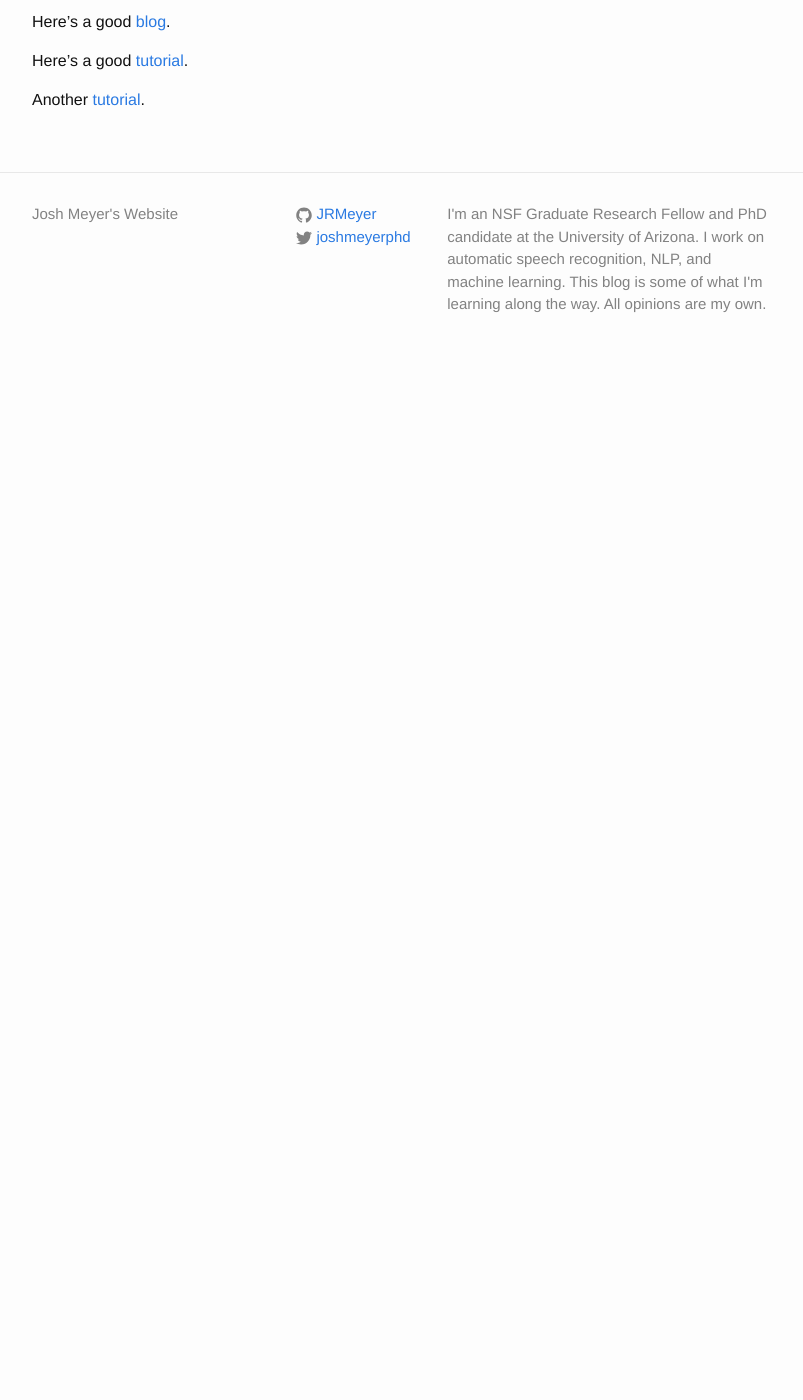
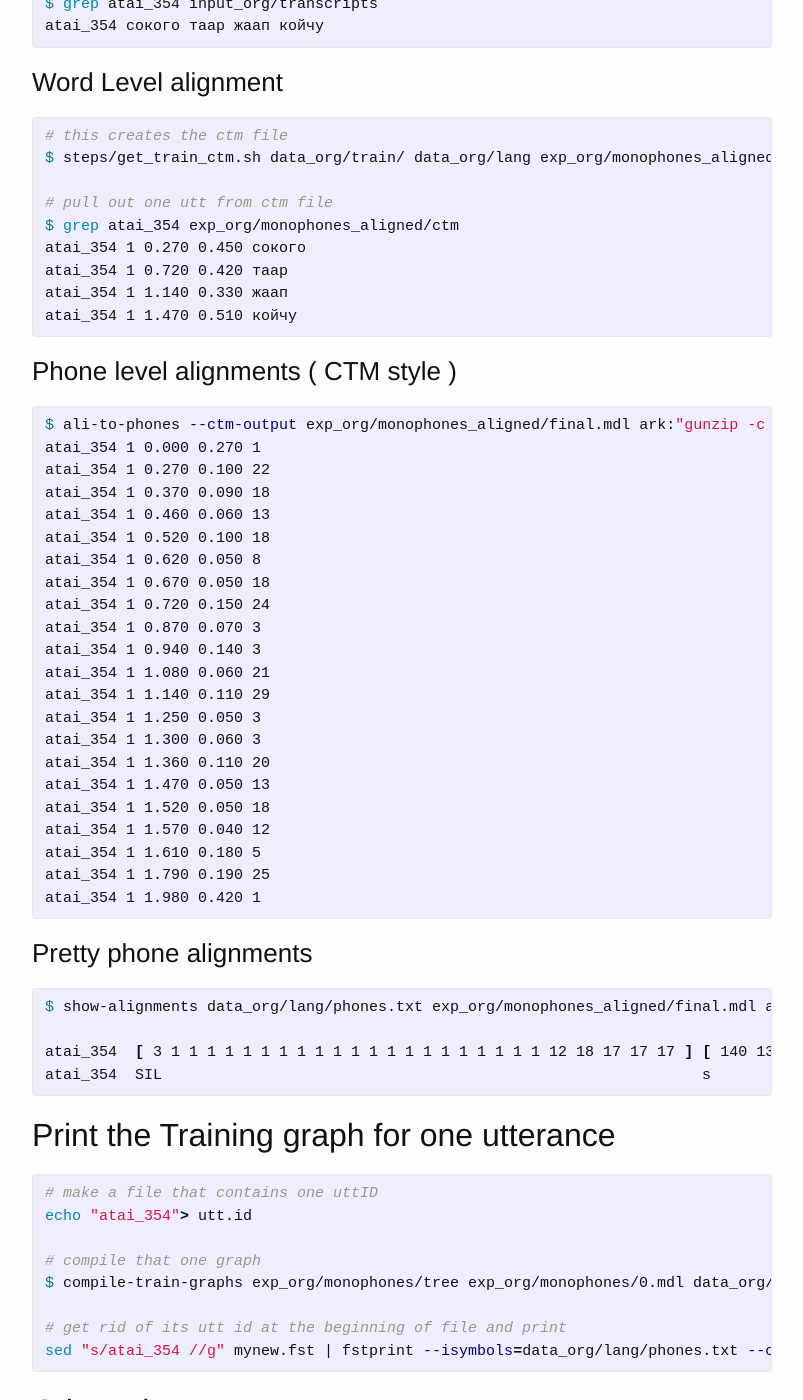
Before and after one commit to JRMeyer/jrmeyer.github.io, a Jekyll site: the page built from _posts/2016-02-26-Kaldi-notes.markdown, in a window 1280 px wide and 1400 px high, scrolled down 8259 px. Shown: the whole window, without its empty margins (238-1041 px from the left). Built offline with Jekyll 4.4.1, drawn with Linux system fonts in a browser that asks for light colours; formulas are drawn with MathJax 3; comment, search, counter and statistics services are not loaded; before the commit the page ends 8635 px from its top, so only the background shows below that; some of the changed text lies outside the part shown.

Commit message:
more notes on alignments

```diff
--- a/_posts/2016-02-26-Kaldi-notes.markdown
+++ b/_posts/2016-02-26-Kaldi-notes.markdown
@@ -315,6 +315,95 @@ sed "s/17385-0003 //g" exp_chv/monophones/test.fst | ../../../tools/openfst-1.6.
 
 
 
+### Choose one training utt
+
+{% highlight bash %}
+
+# working with a reletively short utterance, look at its transcription
+$ grep atai_354 input_org/transcripts
+atai_354 сокого таар жаап койчу
+
+{% endhighlight %}
+
+
+### Word Level alignment
+
+{% highlight bash %}
+
+# this creates the ctm file
+$ steps/get_train_ctm.sh data_org/train/ data_org/lang exp_org/monophones_aligned/
+
+# pull out one utt from ctm file
+$ grep atai_354 exp_org/monophones_aligned/ctm
+atai_354 1 0.270 0.450 сокого
+atai_354 1 0.720 0.420 таар
+atai_354 1 1.140 0.330 жаап
+atai_354 1 1.470 0.510 койчу
+{% endhighlight %}
+
+
+
+### Phone level alignments ( CTM style )
+
+{% highlight bash %}
+
+$ ali-to-phones --ctm-output exp_org/monophones_aligned/final.mdl ark:"gunzip -c exp_org/monophones_aligned/ali.2.gz |"  -> ali.2.ctm ; grep "atai_354" ali.2.ctm
+atai_354 1 0.000 0.270 1
+atai_354 1 0.270 0.100 22
+atai_354 1 0.370 0.090 18
+atai_354 1 0.460 0.060 13
+atai_354 1 0.520 0.100 18
+atai_354 1 0.620 0.050 8
+atai_354 1 0.670 0.050 18
+atai_354 1 0.720 0.150 24
+atai_354 1 0.870 0.070 3
+atai_354 1 0.940 0.140 3
+atai_354 1 1.080 0.060 21
+atai_354 1 1.140 0.110 29
+atai_354 1 1.250 0.050 3
+atai_354 1 1.300 0.060 3
+atai_354 1 1.360 0.110 20
+atai_354 1 1.470 0.050 13
+atai_354 1 1.520 0.050 18
+atai_354 1 1.570 0.040 12
+atai_354 1 1.610 0.180 5
+atai_354 1 1.790 0.190 25
+atai_354 1 1.980 0.420 1
+
+{% endhighlight %}
+
+
+
+### Pretty phone alignments
+
+{% highlight bash %}
+
+$ show-alignments data_org/lang/phones.txt exp_org/monophones_aligned/final.mdl ark:"gunzip -c ali.1.gz |" | grep "atai_354"
+
+atai_354  [ 3 1 1 1 1 1 1 1 1 1 1 1 1 1 1 1 1 1 1 1 1 1 12 18 17 17 17 ] [ 140 139 139 142 141 144 143 143 143 143 ] [ 116 115 118 117 120 119 119 119 119 ] [ 86 85 85 88 90 89 ] [ 116 115 115 118 117 117 117 117 120 119 ] [ 56 58 60 59 59 ] [ 116 118 117 117 120 ] [ 152 151 151 151 151 151 151 151 154 153 156 155 155 155 155 ] [ 26 28 27 27 27 27 30 ] [ 26 28 27 27 27 27 27 27 27 27 27 27 27 30 ] [ 134 133 133 133 136 138 ] [ 182 184 183 183 183 183 186 185 185 185 185 ] [ 26 25 28 27 30 ] [ 26 28 27 27 30 29 ] [ 128 127 127 127 127 130 129 129 132 131 131 ] [ 86 85 88 90 89 ] [ 116 115 118 120 119 ] [ 80 79 82 84 ] [ 38 37 37 37 37 37 37 40 39 39 39 39 39 39 42 41 41 41 ] [ 158 157 157 157 157 160 162 161 161 161 161 161 161 161 161 161 161 161 161 ] [ 4 1 1 1 1 1 1 1 16 15 15 15 15 15 15 15 15 15 15 15 15 15 15 15 15 15 15 15 15 15 15 15 15 15 15 15 15 15 15 15 15 18 ]
+atai_354  SIL                                                            s                                           o                                       k                     o                                           g                  o                       t                                                               a                        a                                             r                           zh                                              a                  a                     p                                               k                  o                       j               ch                                                        u                                                                               SIL
+
+{% endhighlight %}
+
+
+## Print the Training graph for one utterance
+
+{% highlight bash %}
+
+# make a file that contains one uttID
+echo "atai_354"> utt.id
+
+# compile that one graph
+$ compile-train-graphs exp_org/monophones/tree exp_org/monophones/0.mdl data_org/lang/L.fst 'ark:utils/sym2int.pl --map-oov 267 -f 2- data_org/lang/words.txt < utt.id|' 'ark:mynew.fst'
+
+# get rid of its utt id at the beginning of file and print
+sed "s/atai_354 //g" mynew.fst | fstprint --isymbols=data_org/lang/phones.txt --osymbols=data_org/lang/words.txt
+{% endhighlight %}
+
+
+
+
+
 ## Other Blogs
 
 Here's "[Kaldi For Dummies][kaldi-for-dummies]".
```
Also changed, not shown: index.html (+0 -8 lines).
